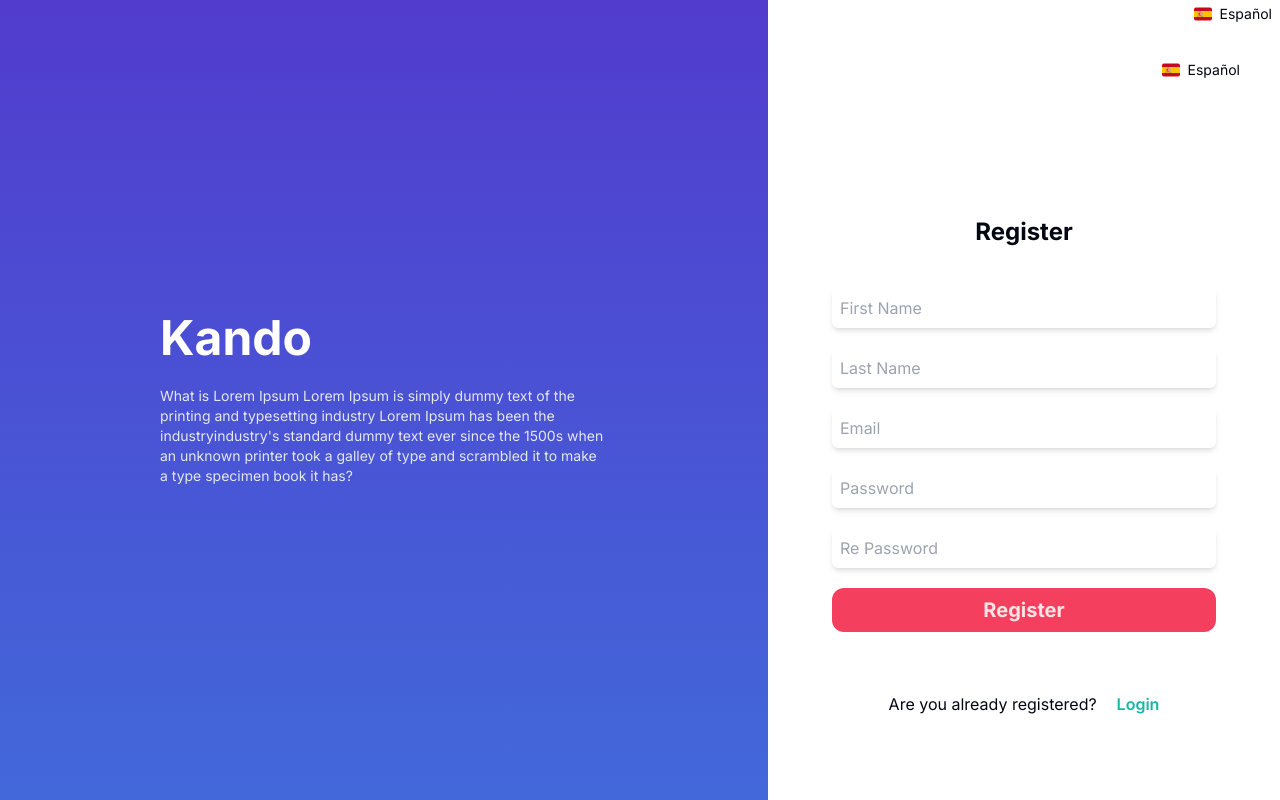
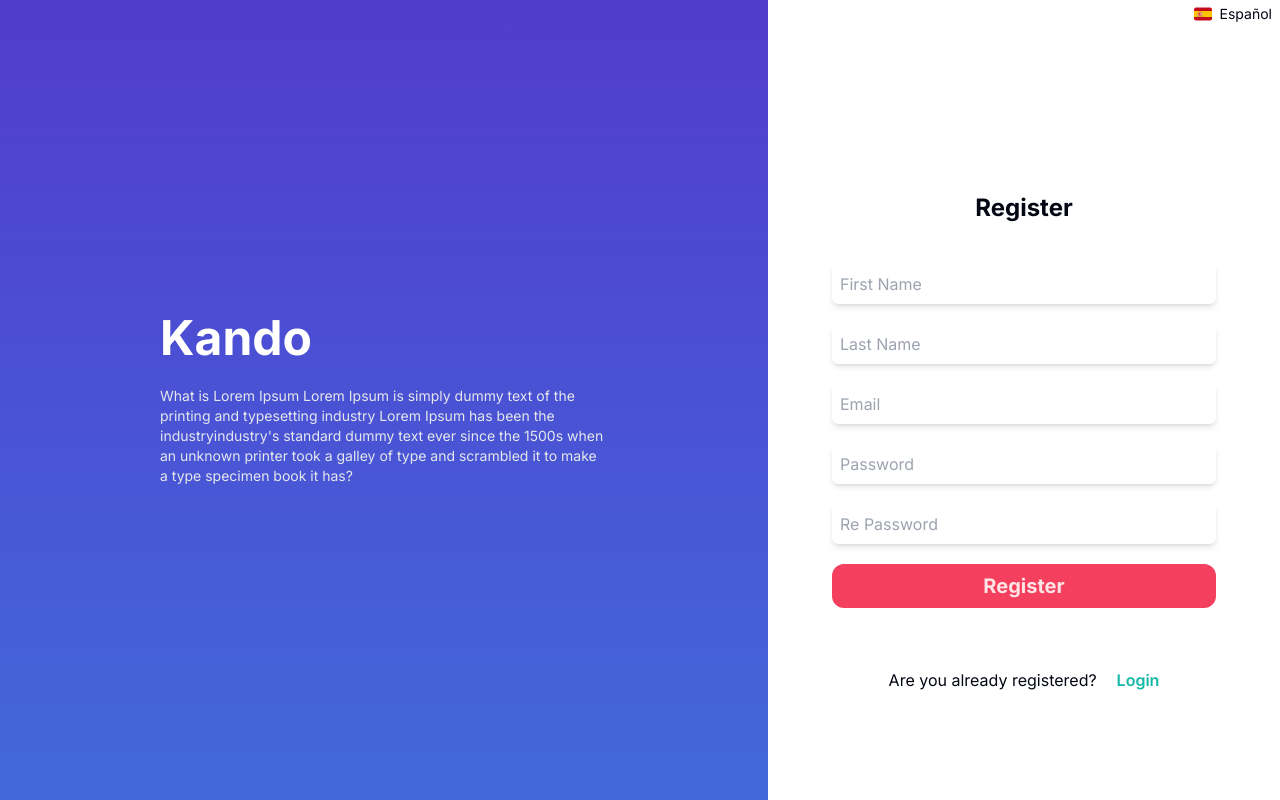
Before and after one commit to andresfernandez89/kando, a Next.js app: page /en/home/register in a window 1280 px wide. Built offline with nearby package versions, Linux system fonts and the light colour scheme; no server answers.

Commit message:
fix: fix i18n link register

```diff
--- a/src/app/[locale]/home/register/page.tsx
+++ b/src/app/[locale]/home/register/page.tsx
@@ -1,13 +1,9 @@
-import LocaleSwitchBtn from "@/components/locale-switch-btn";
+import { Register } from "@/components/register";
 import "../home.css";
-import { Register } from "@/components/register";
 export default function RegisterPage() {
   return (
-    <section>
-      <LocaleSwitchBtn />
-      <div className="w-full max-w-md">
-        <Register />
-      </div>
+    <section className="w-full max-w-md">
+      <Register />
     </section>
   );
 }
```
